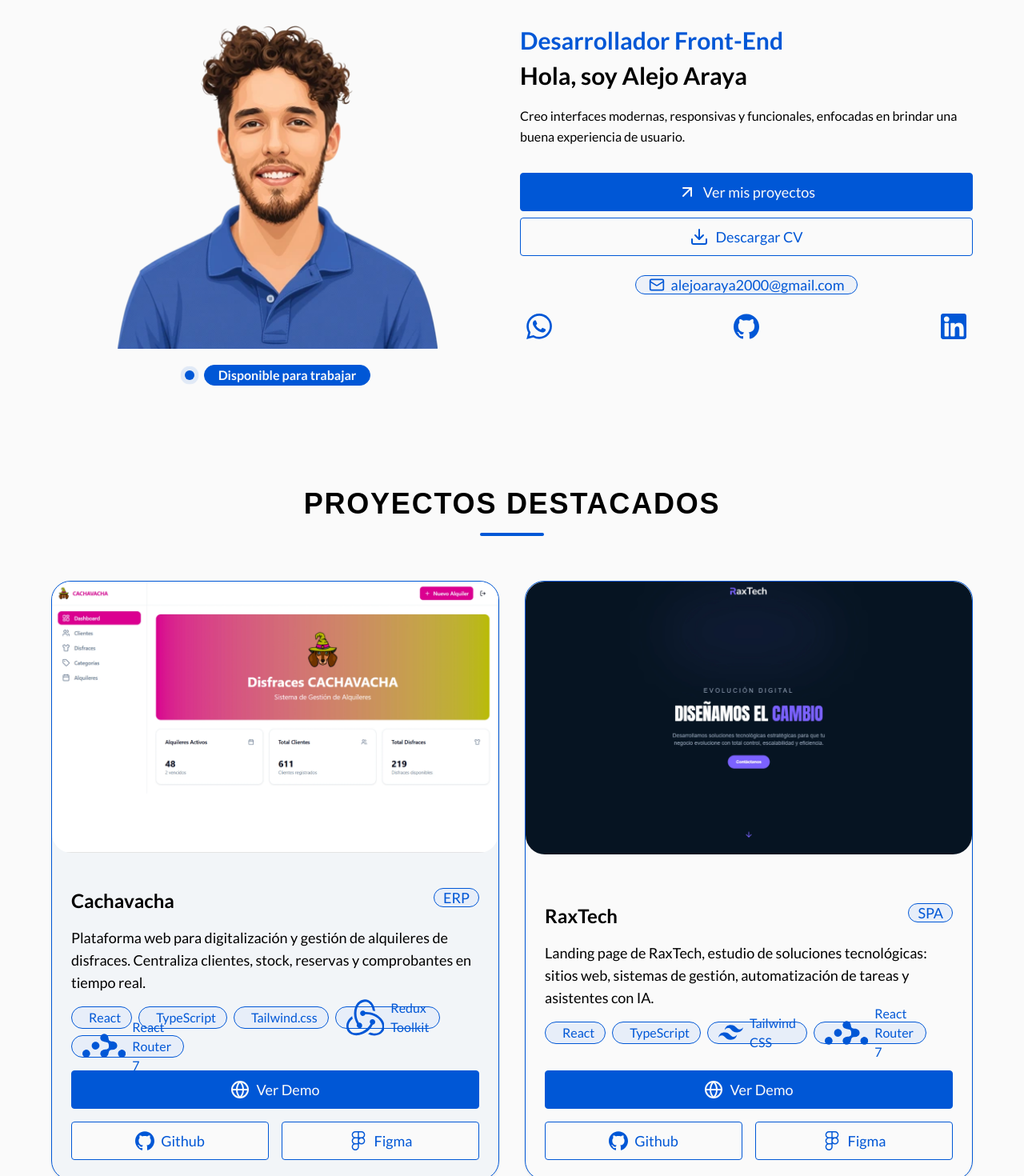
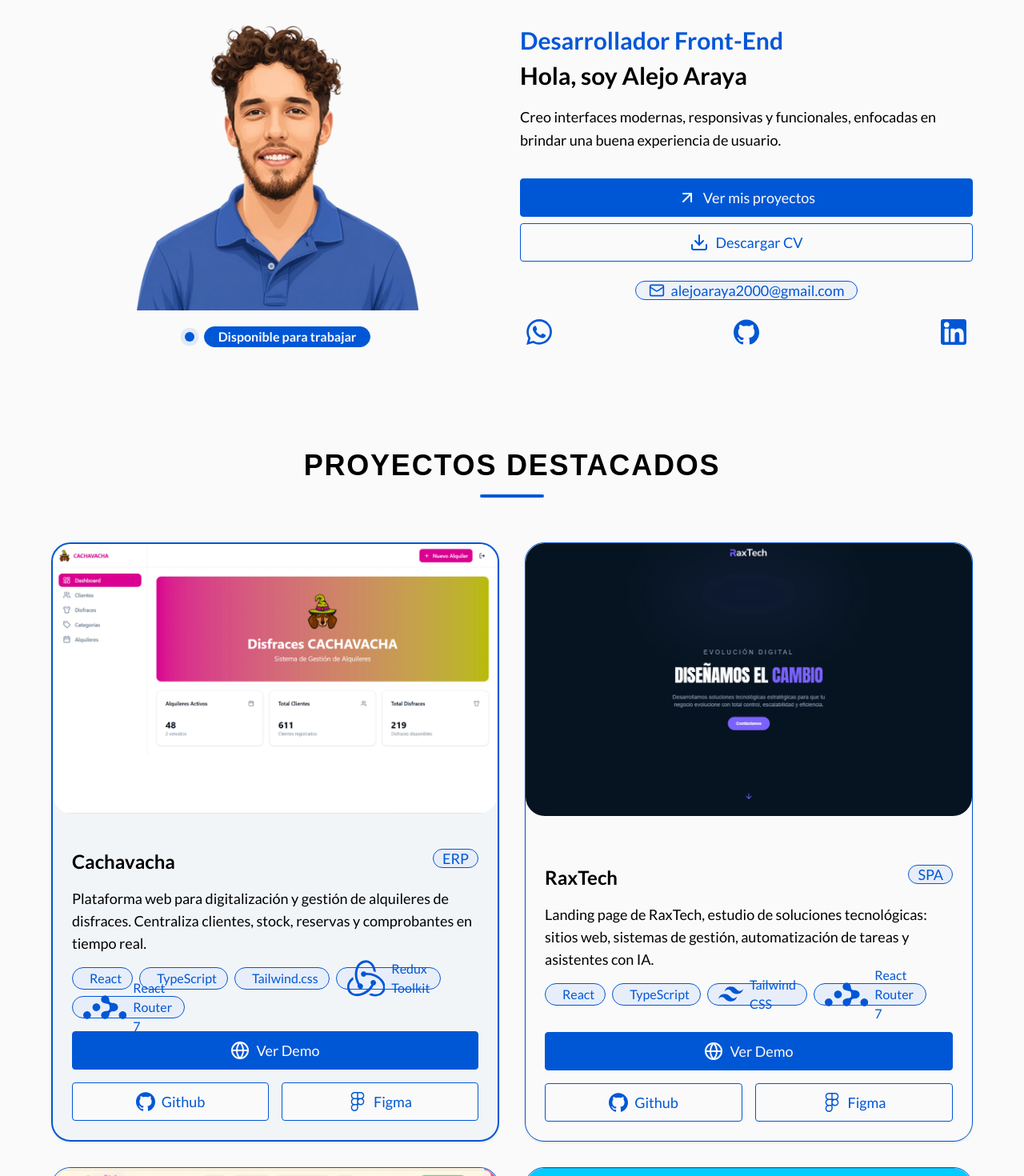
Before and after one commit to alejoaraya/my-briefcase, a React (Vite) app: page / in a window 1280 px wide. Shown: the part 160-1630 px from the top of the page at 80% size. Built offline with nearby package versions, Linux system fonts and the light colour scheme; a web font is replaced by a local one.

Commit message:
fix desing

```diff
--- a/src/components/HeroSection.tsx
+++ b/src/components/HeroSection.tsx
@@ -48,12 +48,11 @@ export const HeroSection = () => {
       " id="home">
 
         <div className="grid grid-cols-1 gap-4 sm:gap-5  place-items-center
-
         sm:grid-cols-2
         lg:grid-cols-1 lg:h-full
         ">
           <div className='avatar w-70
-          lg:w-100
+          lg:w-88
           '>
             <img
               src='/assets/avatar/cartoon_avatar.webp'
@@ -84,11 +83,12 @@ export const HeroSection = () => {
               whileInView={{ y: 0, opacity: 1 }}
               viewport={{ once: true }}
               transition={{ duration: 0.6, ease: 'easeOut' }}
-              className="text-lg sm:text-base leading-relaxed">
+              className="text-lg sm:text-base leading-relaxed lg:text-lg">
               {t.hero.shortDescription}
             </motion.p>
           </div>
-          <div className="flex flex-col gap-6">
+
+          <div className="flex flex-col gap-6 ">
             <div className="flex flex-col gap-2 w-full">
               <Button
                 icon={ArrowUpRight}
--- a/src/components/project/components/ProjectItem.tsx
+++ b/src/components/project/components/ProjectItem.tsx
@@ -71,14 +71,12 @@ export const ProjectItem = ({
       variants={cardVariants}
       initial="hidden"
       whileInView="visible"
-      viewport={{ once: true, amount: 0.2 }}
+      viewport={{ once: true, amount: 0.5 }}
     >
-
-
       <div
         className={cn(
-          "card card-body h-full p-0  grid grid-cols-1 gap-5 shadow-sm bg-base-100 border border-primary rounded-3xl ease-in transition-all duration-200 lg:hover:bg-primary/5 ",
-          outstanding && "bg-primary/3",
+          "card card-body h-full p-0 border  grid grid-cols-1 gap-5 shadow-sm bg-base-100  border-primary rounded-3xl ease-in transition-all duration-200 lg:hover:bg-primary/5 ",
+          outstanding && "bg-primary/3  border-2 ",
         )}
       >
 
```
